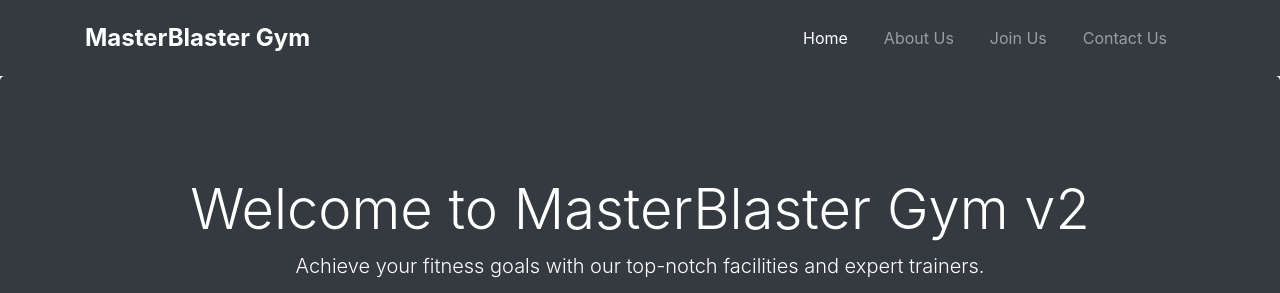
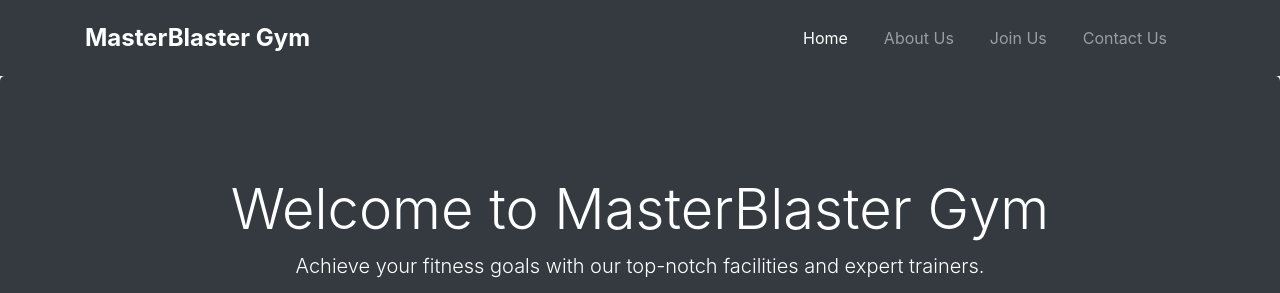
Before and after one commit to adityarv09/jenkins-docker-kubernetes-React-, a plain HTML site: page GYM/index.html in a window 1280 px wide. Shown: the top 293 px of the page. Drawn offline with nearby package versions, Linux system fonts and the light colour scheme.

Commit message:
added some enhanced ui

```diff
--- a/GYM/index.html
+++ b/GYM/index.html
@@ -3,7 +3,7 @@
 <head>
   <meta charset="UTF-8">
   <meta name="viewport" content="width=device-width, initial-scale=1.0">
-  <title>Unique Gym by kanika</title>
+  <title>MasterBlaster Gym By Aditya</title>
   <!-- Bootstrap CSS -->
   <link rel="stylesheet" href="https://stackpath.bootstrapcdn.com/bootstrap/4.3.1/css/bootstrap.min.css">
   <!-- Custom CSS -->
@@ -88,7 +88,7 @@
 
   <!-- Jumbotron -->
   <div class="jumbotron">
-    <h1 class="display-4">Welcome to MasterBlaster Gym v2</h1>
+    <h1 class="display-4">Welcome to MasterBlaster Gym </h1>
     <p class="lead">Achieve your fitness goals with our top-notch facilities and expert trainers.</p>
     <a class="btn btn-primary btn-lg" href="join_us.html" role="button">Get Started</a>
   </div>
```
Also changed, not shown: 1 other file.
